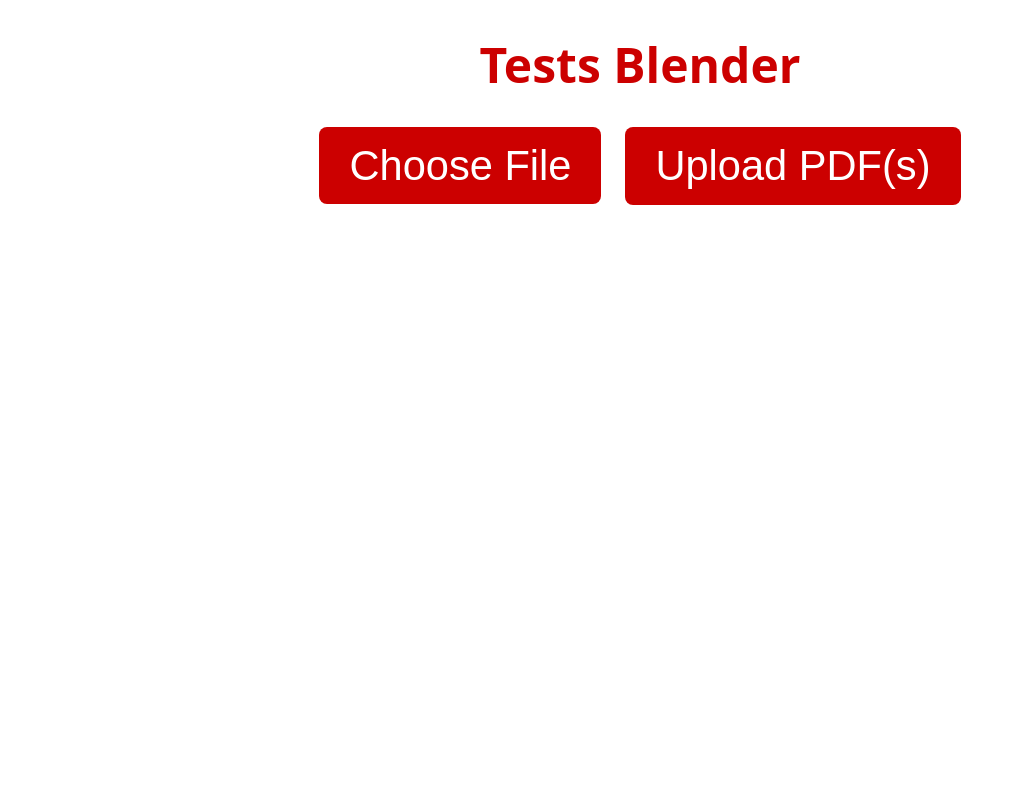
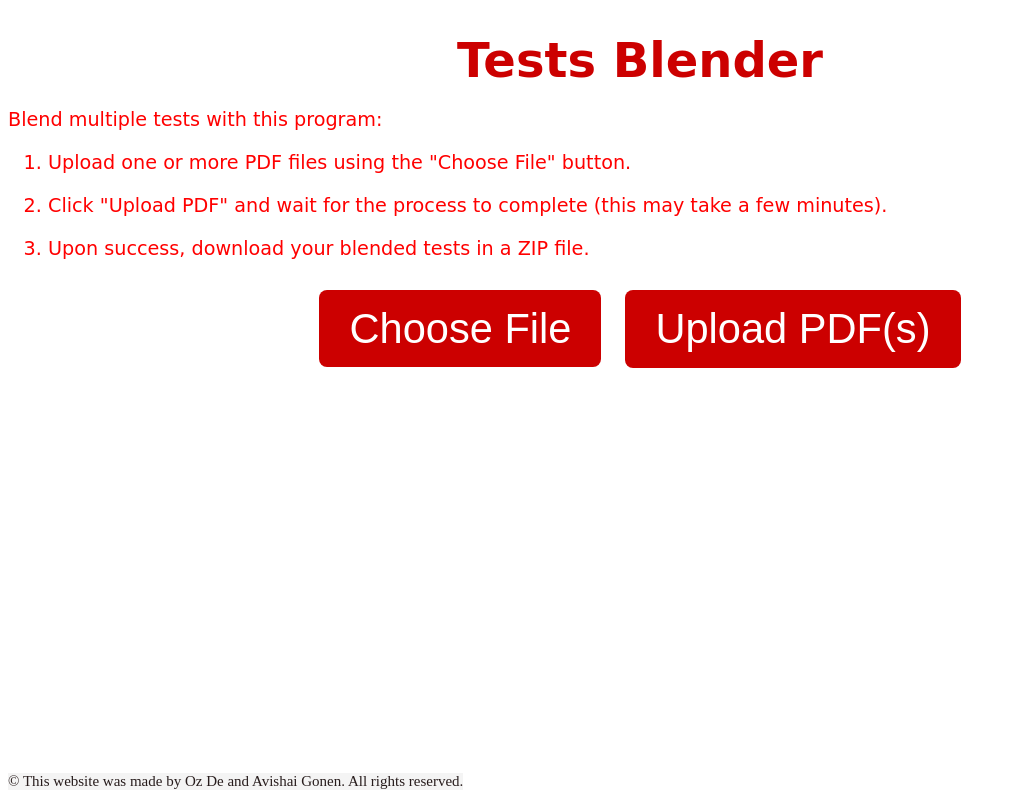
Before and after one commit to avishaigonen123/TestsShuffler, a Python web app: template server/templates/index.html in a window 1280 px wide. Shown: the whole page, without its empty margins (0-1016 px from the left). Run offline with Jinja, Linux system fonts and the light colour scheme; the template is opened without the code that fills it, so the values that code supplies are empty.

Commit message:
change some front-end

```diff
--- a/server/static/buttons.css
+++ b/server/static/buttons.css
@@ -21,7 +21,7 @@
 }
 
 .file-label {
-    background-color: #cc0000; /* Red color */
+    background-color: #cc0000;
     color: white;
     font-size: 1.5em;
     padding: 15px 30px;
@@ -32,7 +32,7 @@
 }
 
 .button {
-    background-color: #cc0000; /* Red color */
+    background-color: #cc0000;
     color: white;
     font-size: 1.5em;
     padding: 15px 30px;
--- a/server/static/loader.css
+++ b/server/static/loader.css
@@ -3,7 +3,7 @@
     top: 0;
     left: 0;
     width: 100vw;
-    height: 100vh; /* Add a semicolon here */
+    height: 100vh;
     display: flex;
     justify-content: center;
     align-items: center;
--- a/server/static/text.css
+++ b/server/static/text.css
@@ -1,19 +1,39 @@
-.title {
+.text {
     font-family: system-ui;
     font-weight: bold;
-    font-size: 3em;
-    color: #cc0000; /* Red color */
-    text-align: center;
+    font-size: 1.2em;
+    color: #cc0000;
+    text-align: left;
     margin-bottom: 20px;
 }
 
+.title {
+    font-size: 3em;
+    text-align: center;
+    font-family: cursive;
+}
+
+.description {
+    font-family: cursive;
+    color: #ff0000;
+    font-weight: normal;
+}
 
 .resultMsg {
-    font-weight: bold;
-    font-family: system-ui;
     font-size: 45px;
     margin-top: 20px;
     padding: 10px;
     color: #cf3030;
     text-align: center;
 }
+
+.copyright {
+    font-family: fangsong;
+    color: #271c1c;
+    font-weight: normal;
+    font-size: 15px;
+    background-color: #f4f4f4;
+    position: fixed;
+    bottom: 0;
+    margin-bottom: 10px;
+}
--- a/server/templates/index.html
+++ b/server/templates/index.html
@@ -11,10 +11,19 @@
 </head>
 <body>
 
-  <h1 class="title">Tests Blender</h1>
+    <h1 class="text title">Tests Blender</h1>
+
+   <p class="text description">
+    Blend multiple tests with this program:
+    <ol>
+        <li class="text description">Upload one or more PDF files using the "Choose File" button.</li>
+        <li class="text description">Click "Upload PDF" and wait for the process to complete (this may take a few minutes).</li>
+        <li class="text description">Upon success, download your blended tests in a ZIP file.</li>
+    </ol>
+</p>
 
     <div class="upload-section">
-       <div class="file-upload-container">
+        <div class="file-upload-container">
             <input type="file" id="pdfInput" class="file-input" accept=".pdf" multiple>
             <label for="pdfInput" class="file-label button">Choose File</label>
         </div>
@@ -22,14 +31,19 @@
     </div>
 
     <div class="upload-section">
-    <button onclick="downloadZIP()" id="downloadBtn" class="button downloadBtn" hidden>Download ZIP</button>
+        <button onclick="downloadZIP()" id="downloadBtn" class="button downloadBtn" hidden>Download ZIP</button>
     </div>
 
-    <div id="result" class="resultMsg" content="">
+    <div id="result" class="text resultMsg" content="">
     </div>
 
-  <div id="loader"></div>
+    <div id="loader"></div>
+
+    <!-- Add copyrights at the bottom of the page -->
+    <footer>
+        <p class="text copyright">&copy; This website was made by Oz De and Avishai Gonen. All rights reserved.</p>
+    </footer>
 
     <script src="{{ url_for('static', filename='script.js') }}"></script>
-    </body>
+</body>
 </html>
```
